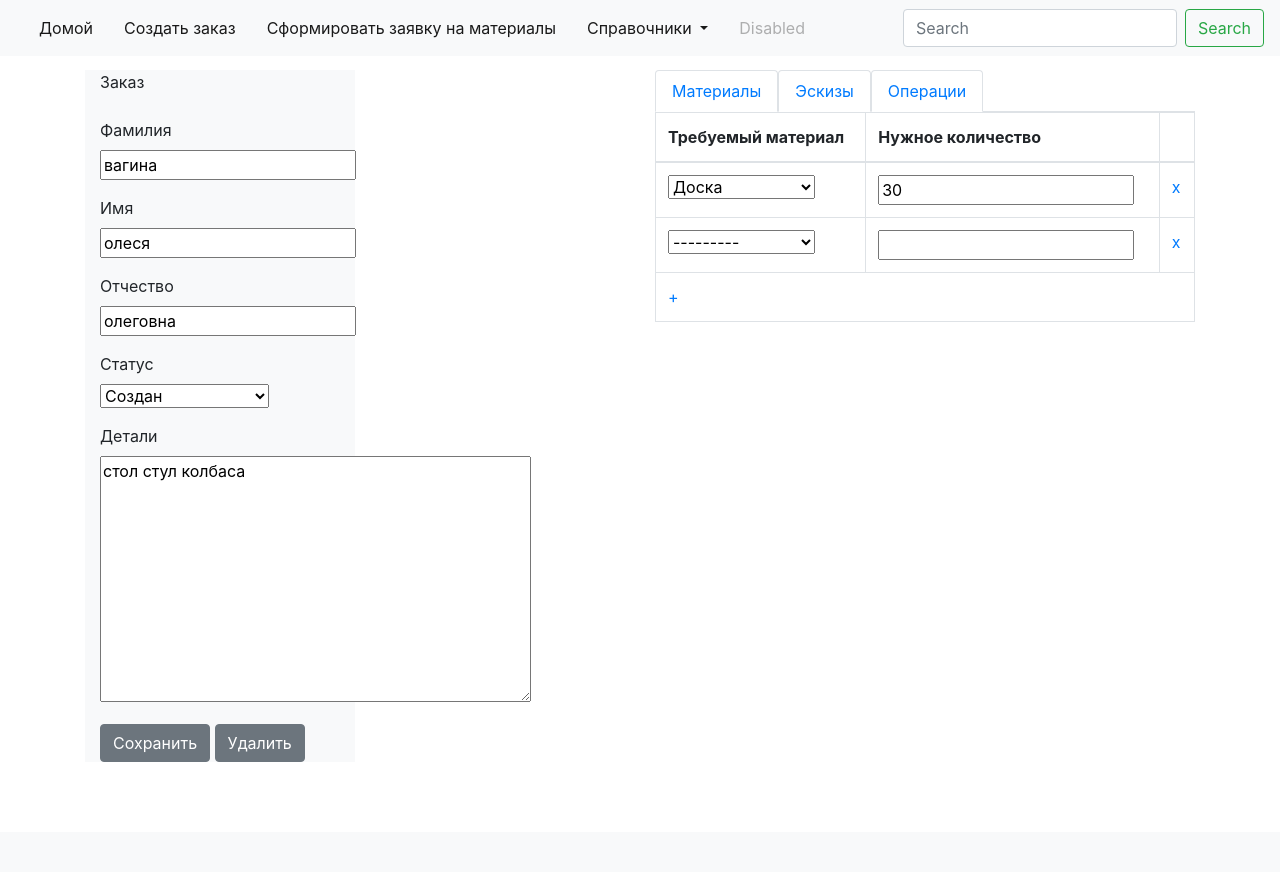
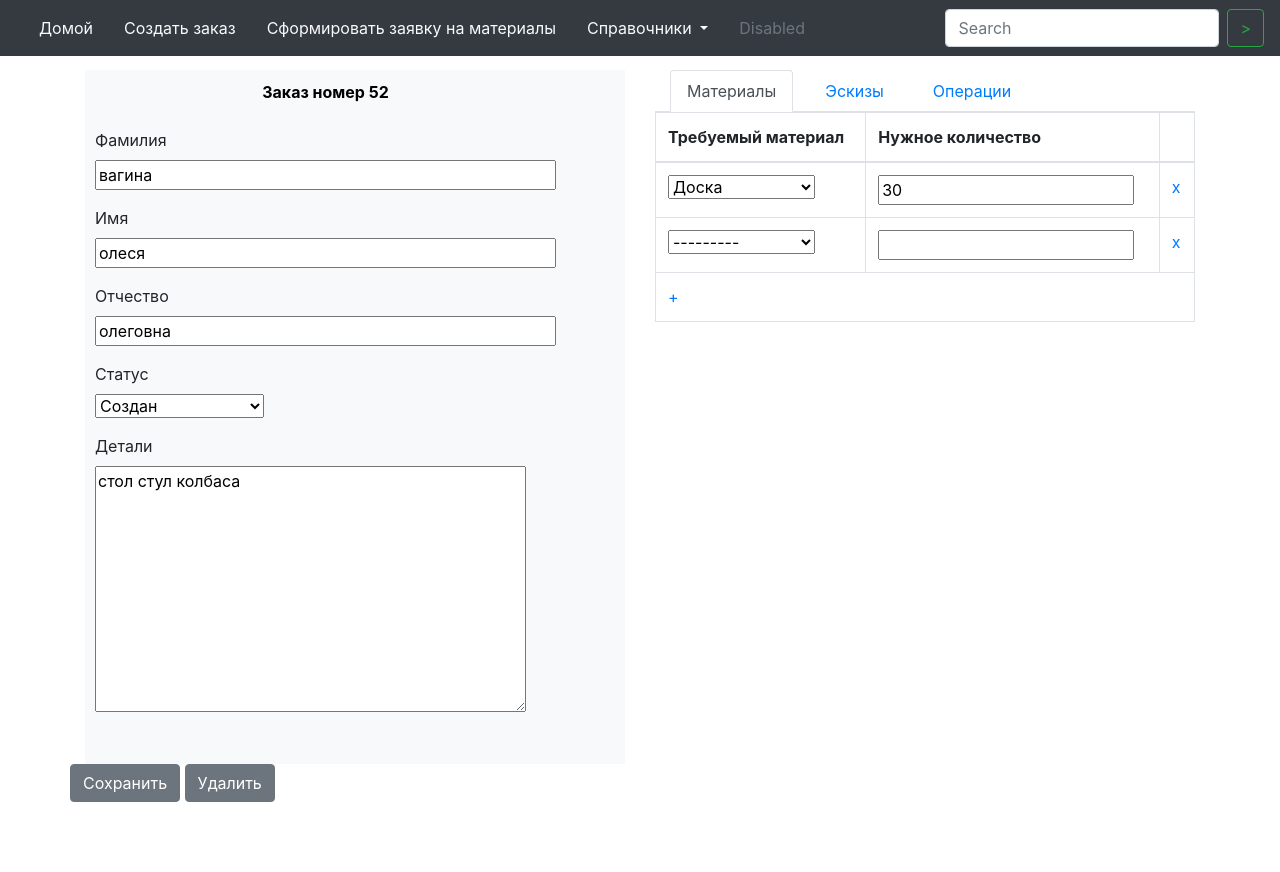
Before and after one commit to artemsmolyak/furniture_django, a Django app: page /order/52/ in a window 1280 px wide. Before the commit the page ends 762 px from the top, so only its background shows below. Run offline with Django 3.2, Linux system fonts and the light colour scheme; data comes from the database, SQL or seed files in the repository; both versions use the stored data as it was after the commit; parts of the project's set-up code (start-up, migrations or seed data) failed here and were passed over; some libraries are stand-ins or nearby versions.

Commit message:
save order and required  materials

```diff
--- a/orloveFurniture/forms.py
+++ b/orloveFurniture/forms.py
@@ -4,14 +4,16 @@ from djangoformsetjs.utils import formset_media_js
 
 class OrderForm(forms.ModelForm):
 
-    surname = forms.CharField(max_length=255)
-    name = forms.CharField(max_length=255)
-    patronymic = forms.CharField(max_length=255)
     details = forms.CharField(widget=forms.Textarea)
+
 
     class Meta:
         model = Order
-        fields = ('__all__')
+        exclude = ['date_created']
+        widgets = {'surname': forms.TextInput(attrs={'size': 40}),
+                   'name': forms.TextInput(attrs={'size': 40}),
+                   'patronymic': forms.TextInput(attrs={'size': 40}),
+                   'idOrder': forms.TextInput(attrs={'size': 40})}
 
     def __init__(self, *args, **kwargs):
         super(OrderForm, self).__init__(*args, **kwargs)
@@ -26,4 +28,4 @@ class RequiredMaterialForm(forms.ModelForm):
 
     class Meta:
         model = RequiredMaterial
-        fields = [ 'idMaterial', 'count']
+        fields = [ 'idMaterial', 'count', 'idOrder']
--- a/orloveFurniture/models.py
+++ b/orloveFurniture/models.py
@@ -2,7 +2,7 @@
 
 from django.db import models
 from django.utils import timezone
-
+import uuid
 
 
 class StatusCatalog(models.Model):
@@ -15,7 +15,7 @@ class StatusCatalog(models.Model):
 
 class Order(models.Model):
 
-    id = models.AutoField(primary_key=True)
+    idOrder = models.CharField(max_length=36, blank=True, unique=False, default=uuid.uuid4)
 
     date_created = models.DateTimeField(default=timezone.now)
 
--- a/orloveFurniture/views.py
+++ b/orloveFurniture/views.py
@@ -27,38 +27,28 @@ def orders(request):
 
 def order(request, good_id):
 
+    obj = get_object_or_404(Order, id=good_id)
+    form = OrderForm(instance=obj)
+
     if request.method == "POST":
-
-
 
         orderForm = OrderForm(request.POST or None)
 
         if orderForm.is_valid():
             orderForm.save()
 
+            return orders(request)
 
-
-        ordersArray = []
-        statusNameArray = []
-
-        statuses = StatusCatalog.objects.all()
-
-        for stat in statuses:
-            order = Order.objects.filter(status=stat.id)
-            ordersArray.append(order)
-            statusNameArray.append(stat.name)
-
-        return render(request, "ordersAll.html", {"ordersArray": ordersArray, "statusNameArray": statusNameArray})
 
     else:
 
-        obj = get_object_or_404(Order, id=good_id)
-        form = OrderForm(instance=obj)
+        objOrder = get_object_or_404(Order, id=good_id)
+        form = OrderForm(instance=objOrder)
 
         RequiredMaterialFormset = modelformset_factory(RequiredMaterial, form=RequiredMaterialForm, extra=1)
         formMaterials = RequiredMaterialFormset(queryset=RequiredMaterial.objects.filter(idOrder=good_id))
 
-    return render(request, "order_create.html", {"form": form, "formMaterials" : formMaterials})
+    return render(request, "order_create.html", {"objOrder": objOrder, "form": form, "formMaterials" : formMaterials})
 
 
 
@@ -66,30 +56,35 @@ def order(request, good_id):
 
 def order_create(request):
 
-    form = OrderForm(request.POST or None )
 
-    formMaterials = RequiredMaterialForm(request.POST or None)
+    if request.method == "POST":
+
+        orderform = OrderForm(request.POST)
+
+        RequiredMaterialFormset = modelformset_factory(RequiredMaterial, form=RequiredMaterialForm, extra=1)
+        formMaterials = RequiredMaterialFormset(request.POST)
+
+        if orderform.is_valid():
+            orderObj = orderform.save()
+
+            if formMaterials.is_valid() and formMaterials.total_form_count() != 0 :
+                for form in formMaterials:
+
+                    if form['count'].value():
+                        choice = form.save(commit=False)
+                        choice.idOrder = orderObj
+                        choice.save()
+
+            return orders(request)
+
+        return render(request, "order_create.html", {"form": orderform, "formMaterials": formMaterials})
 
 
 
-    if request.method == "POST":
+    form = OrderForm(None)
 
-        if form.is_valid():
-            form.save()
-
-            ordersArray = []
-            statusNameArray = []
-
-            statuses = StatusCatalog.objects.all()
-
-            for stat in statuses:
-                order = Order.objects.filter(status=stat.id)
-                ordersArray.append(order)
-                statusNameArray.append(stat.name)
-
-            return render(request, "ordersAll.html", {"ordersArray": ordersArray, "statusNameArray": statusNameArray})
-        else:
-            return HttpResponse("error")
+    RequiredMaterialFormset = modelformset_factory(RequiredMaterial, form=RequiredMaterialForm, extra=1)
+    formMaterials = RequiredMaterialFormset(queryset=RequiredMaterial.objects.none())
 
     return render(request, "order_create.html", {"form": form, "formMaterials" : formMaterials})
 
--- a/static/css/index.css
+++ b/static/css/index.css
@@ -3,15 +3,9 @@
 }
 
 
-.order_created{
-    background-color: #7abaff;
+.padding{
+    padding: 10px;
 }
-
-
-.order_calculated{
-    background-color: #b1dfbb;
-}
-
 
 
 .footer {
@@ -29,7 +23,7 @@
     margin: 10px;
 }
 
-p{
+b{
      color: black;
 }
 
--- a/templates/base.html
+++ b/templates/base.html
@@ -23,29 +23,31 @@
 
 <body>
       {% block nav %}
-         <nav class="navigation navbar navbar-expand-lg navbar-light bg-light fixed-top">
+
+         <nav class="navigation navbar navbar-expand-lg fixed-top bg-dark ">
 
           <div class="collapse navbar-collapse" id="navbarSupportedContent">
+
             <ul class="navbar-nav mr-auto">
 
               <li class="nav-item active">
-                 <a class="nav-link" href="{% url "index" %}">Домой <span class="sr-only">(current)</span></a>
+                 <a class="nav-link text-light" href="{% url "index" %}">Домой <span class="sr-only">(current)</span></a>
               </li>
 
 
                 <li class="nav-item active">
-                    <a class="nav-link" href="/order_create">Создать заказ</a>
+                    <a class="nav-link text-light" href="/order_create">Создать заказ</a>
                 </li>
 
 
                 <li class="nav-item active">
-                    <a class="nav-link" href="/order_create">Сформировать заявку на материалы</a>
+                    <a class="nav-link text-light" href="/order_create">Сформировать заявку на материалы</a>
                 </li>
 
 
 
               <li class="nav-item dropdown active">
-                <a class="nav-link dropdown-toggle" href="#" id="navbarDropdown" role="button" data-toggle="dropdown" aria-haspopup="true" aria-expanded="false">
+                <a class="nav-link dropdown-toggle text-light" href="#" id="navbarDropdown" role="button" data-toggle="dropdown" aria-haspopup="true" aria-expanded="false">
                   Справочники
                 </a>
                 <div class="dropdown-menu" aria-labelledby="navbarDropdown">
@@ -63,7 +65,7 @@
             </ul>
             <form class="form-inline my-2 my-lg-0">
               <input class="form-control mr-sm-2" type="search" placeholder="Search" aria-label="Search">
-              <button class="btn btn-outline-success my-2 my-sm-0" type="submit">Search</button>
+              <button class="btn btn-outline-success my-2 my-sm-0" type="submit"> > </button>
             </form>
           </div>
         </nav>
--- a/templates/order_form.html
+++ b/templates/order_form.html
@@ -1,7 +1,10 @@
+
+<form method="post">
 
     <div class="container">
 
         <div class="row">
+
 
             <div class = "col-6">
 
@@ -13,9 +16,9 @@
             <div class = "col-6">
 
                 <ul class="nav nav-tabs">
-                <li class="active nav-item nav-link"><a data-toggle="tab" href="#home">Материалы</a></li>
-                <li class="active nav-item nav-link"><a data-toggle="tab" href="#menu1">Эскизы</a></li>
-                <li class="active nav-item nav-link"><a data-toggle="tab" href="#menu2">Операции</a></li>
+                    <li class="nav-item"><a class="nav-link active" data-toggle="tab" href="#home">Материалы</a></li>
+                    <li class="nav-item"><a class="nav-link" data-toggle="tab" href="#menu1">Эскизы</a></li>
+                    <li class="nav-item"><a class="nav-link" data-toggle="tab" href="#menu2">Операции</a></li>
                 </ul>
 
 
@@ -43,3 +46,8 @@
             </div>
         </div>
     </div>
+
+    <button type="submit" class="btn btn-secondary" value="Save" name = "btn1"> Сохранить </button>
+    <button type="submit" class="btn btn-secondary" value="Remove" name = "btn2"> Удалить </button>
+
+</form>
--- a/templates/order_form_customer.html
+++ b/templates/order_form_customer.html
@@ -1,23 +1,32 @@
-<div class="container">
+
+{% if messages %}
+    {% for message in messages %}
+        <p>{{ message }}</p>
+    {% endfor %}
+{% endif %}
+
+
+<div class="container bg-light">
 
     <div class="row">
 
-        <div class = "col-6 bg-light">
-
-            <form method="post">
+        <div class = "navigation padding">
 
                 {%  csrf_token  %}
 
-                {{ form.non_field_errors }}
+                {{ form.errors }}
+
+                {% for error in form.non_field_errors %}
+                    {{error}}
+                {% endfor %}
+
 
                 <div class="form-group">
-                    {{ form.id.errors }}
 
-                    <label for="{{ form.id.id_for_label }}">Заказ</label><br>
-
-                    {{ form.id }}
+                   <center> <b> <label>Заказ номер</label>  {{ objOrder.id }} </b> </center>
 
                 </div>
+
 
 
                 <div class="form-group">
@@ -69,12 +78,6 @@
                     {{ form.details }}
                 </div>
 
-
-
-                <button type="submit" class="btn btn-secondary" value="Save" name = "btn1"> Сохранить </button>
-                <button type="submit" class="btn btn-secondary" value="Remove" name = "btn2"> Удалить </button>
-
-            </form>
         </div>
 
     </div>
--- a/templates/order_form_materials.html
+++ b/templates/order_form_materials.html
@@ -17,11 +17,14 @@
 
     {% for formMaterial in formMaterials %}
 
+            {{ formMaterial.management_form }}
+
             <tr class = "formset_row-{{ formset.prefix }} ">
                 <td> {{ formMaterial.idMaterial }}</td>
                 <td> {{ formMaterial.count }}</td>
                 <td></td>
             </tr>
+
 
     {% endfor %}
 
--- a/templates/ordersAll.html
+++ b/templates/ordersAll.html
@@ -15,12 +15,11 @@
         <div class="container-fluid">
             <div class="row">
 
-
                 {% for status in statusNameArray %}
 
                     <div class = "col-3">
                         <div class="order_list">
-                            <div class="card-header text-center text-white bg-dark">{{ status }} </div>
+                            <div class="card-header text-center text-white bg-secondary">{{ status }} </div>
                         </div>
                     </div>
                 {% endfor %}
@@ -34,7 +33,6 @@
         <div class="container-fluid">
             <div class="row">
 
-
                 {% for orders in ordersArray %}
 
                     <! -- изменить при изменении количества разделов на главной странице -->
@@ -44,7 +42,6 @@
 
                 {% endfor %}
 
-
             </div>
         </div>
 
```
Also changed, not shown: templates/order_leaf.html (+4 -4 lines), db.sqlite3, orloveFurniture/migrations/0001_initial.py, orloveFurniture/migrations/0002_auto_20200112_0904.py (added), orloveFurniture/migrations/0002_material_storage.py (deleted), orloveFurniture/migrations/0003_auto_20191222_1928.py (deleted), orloveFurniture/migrations/0004_auto_20191222_1939.py (deleted), orloveFurniture/migrations/0005_auto_20191222_1949.py (deleted), orloveFurniture/migrations/0006_auto_20200106_1704.py (deleted), orloveFurniture/migrations/0007_auto_20200107_0944.py (deleted), orloveFurniture/migrations/0008_auto_20200107_1655.py (deleted). Lines whose indentation alone changed are shown as unchanged.
